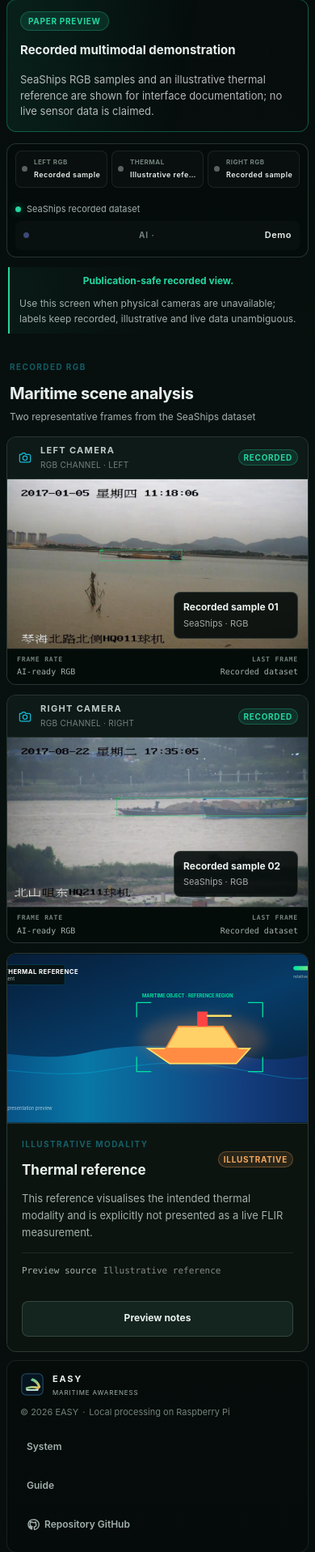
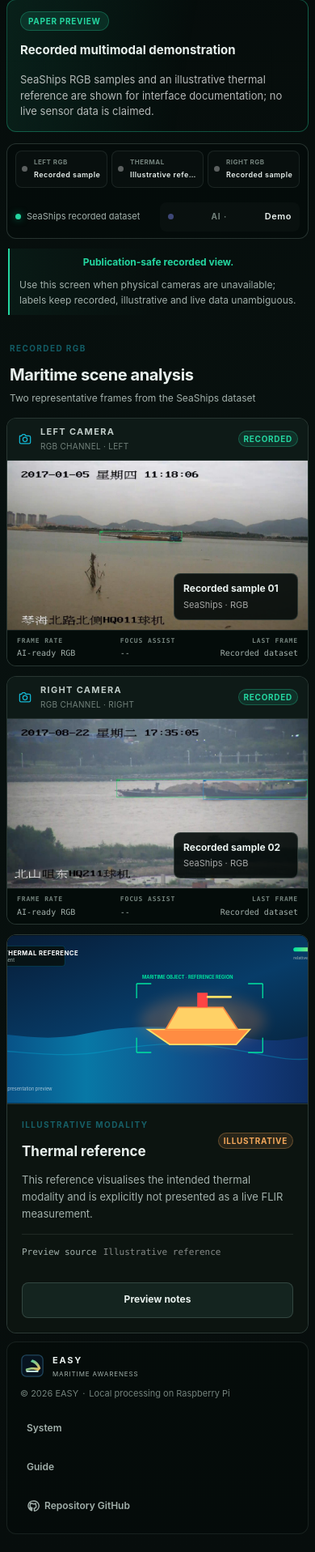
Before and after one commit to carminecoppola/EASY-Maritime-Awareness-Dashboard, a Flask app: page /paper-preview in a window 390 px wide. Shown: the part 261-2178 px from the top of the page at 81% size. After the commit the page ends 2156 px from the top, so only its background shows below. Run offline with Flask 2, Linux system fonts and the light colour scheme.

Commit message:
add manual focus assist for RGB live feeds
The fixed-lens RGB modules have no autofocus actuator, so operators
focus by hand while watching the live preview. RgbMasterSource.focus_score()
(added in the previous split) reports a Laplacian-variance sharpness
estimate; expose it as /api/focus/<side> and poll it from the live
page so turning the lens ring shows a live number to maximize (with a
running peak) instead of guessing.

```diff
--- a/static/css/design-system.css
+++ b/static/css/design-system.css
@@ -425,8 +425,17 @@ select:focus-visible {
 .system-metric-value,
 code,
 .live-feed-fps,
-.live-feed-time {
+.live-feed-time,
+.live-feed-focus {
   font-variant-numeric: tabular-nums;
+}
+
+.live-feed-focus.is-focus-good {
+  color: var(--easy-green);
+}
+
+.live-feed-focus.is-focus-low {
+  color: var(--easy-amber);
 }
 
 code {
@@ -1429,6 +1438,7 @@ body[data-page="log"] .snapshot-library-summary > span {
   min-height: 28px;
   display: inline-flex;
   align-items: center;
+  gap: 4px;
   padding: 5px 9px;
   border: 1px solid var(--easy-line);
   border-radius: 999px;
@@ -1826,12 +1836,23 @@ body.is-presentation-preview .presentation-frame-label {
 
   body[data-page="live"] .live-statusbar-actions {
     display: grid;
-    grid-template-columns: minmax(0, 1fr) auto;
+    grid-template-columns: minmax(0, 1fr) minmax(0, 1fr);
     gap: 6px;
   }
 
+  body[data-page="live"] .live-refresh-status {
+    grid-column: 1;
+    grid-row: 1;
+  }
+
   body[data-page="live"] .live-status-pill-ai {
+    grid-column: 2;
+    grid-row: 1;
+  }
+
+  body[data-page="live"] .live-sensor-check {
     grid-column: 1 / -1;
+    grid-row: 2;
   }
 
   body[data-page="live"] .live-status-pill {
@@ -1915,6 +1936,10 @@ body.is-presentation-preview .presentation-frame-label {
     grid-template-columns: repeat(2, minmax(0, 1fr));
   }
 
+  body[data-page="system"] .system-metric-row:not(.system-status-grid) .system-metric:last-child:nth-child(odd) {
+    grid-column: 1 / -1;
+  }
+
   body[data-page="detections"] .analysis-monitor {
     min-height: 0;
   }
@@ -1928,12 +1953,15 @@ body.is-presentation-preview .presentation-frame-label {
     grid-template-rows: 360px 420px;
   }
 
-  body[data-page="log"] .archive-tabs,
   body[data-page="log"] .snapshot-grid,
   body[data-page="log"] .log-toolbar,
   body[data-page="help"] .help-flow,
   body[data-page="help"] .help-grid {
     grid-template-columns: 1fr;
+  }
+
+  body[data-page="log"] .archive-tabs {
+    grid-template-columns: repeat(2, minmax(0, 1fr));
   }
 
   body[data-page="log"] .archive-tab {
--- a/static/js/dashboard_live.js
+++ b/static/js/dashboard_live.js
@@ -8,6 +8,7 @@ function liveFeedElementId(feedKey, part) {
     deviceName: `${base}-device-name`,
     fps: `${base}-fps`,
     lastFrame: `${base}-last-frame`,
+    focus: `${base}-focus`,
   };
   return mapping[part] || base;
 }
@@ -139,6 +140,35 @@ function monitorDarkRgbFrames() {
   });
 }
 
+function monitorFocusAssist() {
+  ["rgb_left", "rgb_right"].forEach((feedKey) => {
+    const scoreEl = byId(liveFeedElementId(feedKey, "focus"));
+    if (!scoreEl || scoreEl.dataset.focusMonitor === "active") return;
+    scoreEl.dataset.focusMonitor = "active";
+    let peak = 0;
+    const poll = async () => {
+      try {
+        const response = await DashboardApi.request(`/api/focus/${feedKey}`);
+        const payload = response.data || {};
+        if (!response.ok || !payload.ok || payload.score == null) {
+          scoreEl.textContent = "--";
+          scoreEl.classList.remove("is-focus-good", "is-focus-low");
+          return;
+        }
+        peak = Math.max(peak, payload.score);
+        const ratio = peak > 0 ? payload.score / peak : 0;
+        scoreEl.textContent = `${Math.round(payload.score)} · peak ${Math.round(peak)}`;
+        scoreEl.classList.toggle("is-focus-good", ratio >= 0.9);
+        scoreEl.classList.toggle("is-focus-low", ratio < 0.9);
+      } catch (_error) {
+        scoreEl.textContent = "--";
+      }
+    };
+    poll();
+    window.setInterval(poll, 1500);
+  });
+}
+
 function renderAiCompactStatus(status, current) {
   const node = byId(liveActionElementId("aiLabel"));
   const dot = byId(liveActionElementId("aiDot"));
@@ -167,6 +197,7 @@ function renderLivePage(health) {
   const thermalCam = cameras.thermal_camera || {};
   const thermalVisual = thermalVisualState(thermal, thermalCam);
   monitorDarkRgbFrames();
+  monitorFocusAssist();
 
   setText(liveSummaryElementId("healthTitle"), mission.title || "Needs attention");
   setText(liveSummaryElementId("healthCopy"), mission.copy || "Check the status of live sources.");
--- a/templates/index.html
+++ b/templates/index.html
@@ -103,6 +103,7 @@
         </div>
         <div class="live-feed-foot">
           <span class="live-feed-meta"><small>Frame rate</small><strong class="live-feed-fps" id="live-feed-rgb-left-fps">{% if presentation_mode %}AI-ready RGB{% else %}--{% endif %}</strong></span>
+          <span class="live-feed-meta"><small>Focus assist</small><strong class="live-feed-focus" id="live-feed-rgb-left-focus" title="Sharpness estimate: turn the lens ring and keep this number as high as possible, then lock the ring.">{% if presentation_mode %}--{% else %}--{% endif %}</strong></span>
           <span class="live-feed-meta is-right"><small>Last frame</small><strong class="live-feed-time" id="live-feed-rgb-left-last-frame">{% if presentation_mode %}Recorded dataset{% else %}--{% endif %}</strong></span>
         </div>
       </article>
@@ -142,6 +143,7 @@
         </div>
         <div class="live-feed-foot">
           <span class="live-feed-meta"><small>Frame rate</small><strong class="live-feed-fps" id="live-feed-rgb-right-fps">{% if presentation_mode %}AI-ready RGB{% else %}--{% endif %}</strong></span>
+          <span class="live-feed-meta"><small>Focus assist</small><strong class="live-feed-focus" id="live-feed-rgb-right-focus" title="Sharpness estimate: turn the lens ring and keep this number as high as possible, then lock the ring.">{% if presentation_mode %}--{% else %}--{% endif %}</strong></span>
           <span class="live-feed-meta is-right"><small>Last frame</small><strong class="live-feed-time" id="live-feed-rgb-right-last-frame">{% if presentation_mode %}Recorded dataset{% else %}--{% endif %}</strong></span>
         </div>
       </article>
```
Also changed, not shown: easy_dashboard/routes/media.py (+10 -0 lines).
